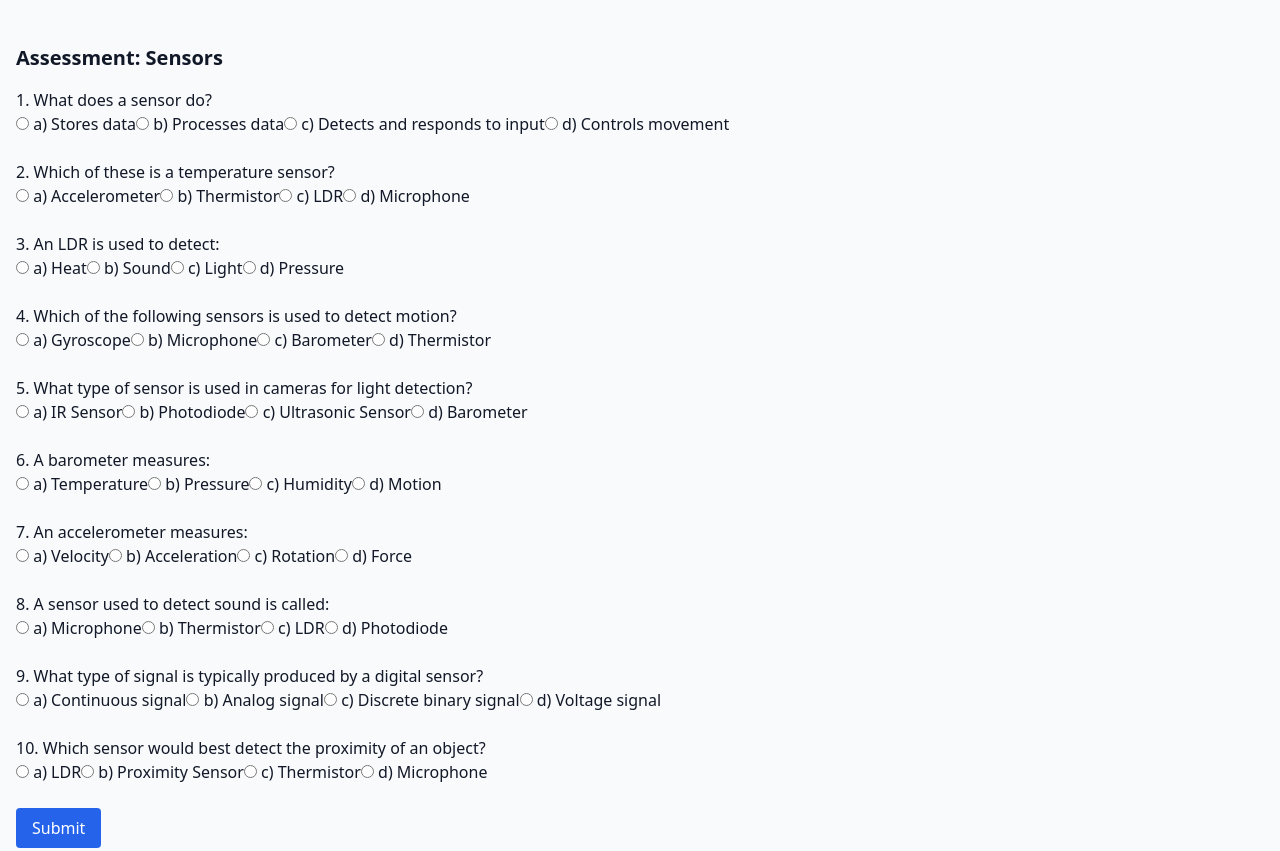
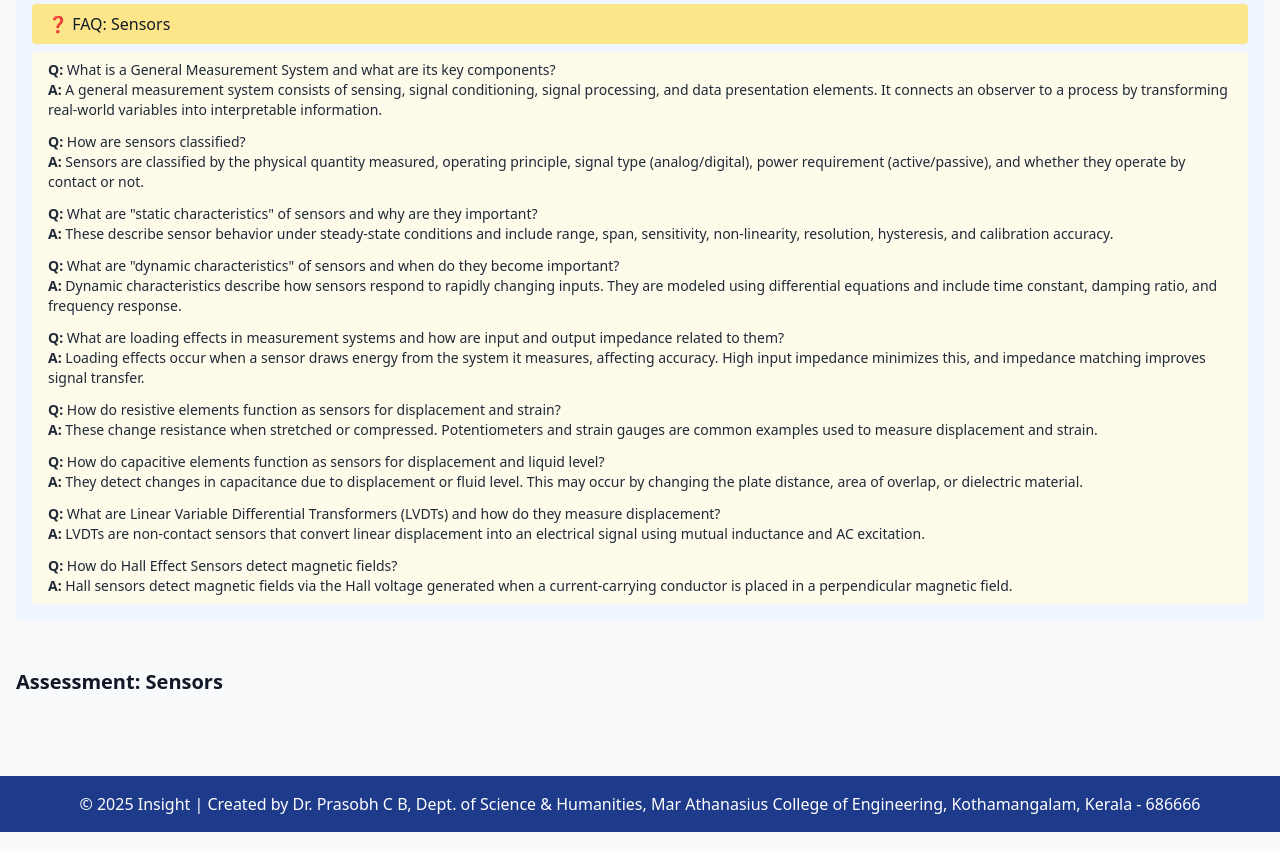
Before and after one commit to prasobhcbmace/insight-portal, a plain HTML site: page index.html in a window 1280 px wide. Shown: the part 1620-2471 px from the top of the page. Drawn offline with nearby package versions, Linux system fonts and the light colour scheme.

Commit message:
Add files via upload

```diff
--- a/index.html
+++ b/index.html
@@ -73,8 +73,22 @@
                   <a href="https://drive.google.com/uc?export=download&id=1gVfjD9c50sPGbvSncm5MLHftLbEb89xh" class="underline" target="_blank">
                     ▶️ Sensor Fundamentals - Audio Lecture (Download)
                   </a>
-                  </li>
+                </li>
               </ul>
+            </div>
+            <div class="mt-6">
+              <button class="accordion-button text-left w-full text-md font-medium bg-yellow-200 px-4 py-2 rounded" aria-expanded="false" onclick="toggleAccordion(this)">❓ FAQ: Sensors</button>
+              <div class="accordion-content mt-2 px-4 py-2 bg-yellow-50 rounded text-sm space-y-3 text-gray-800">
+                <p><strong>Q:</strong> What is a General Measurement System and what are its key components?<br><strong>A:</strong> A general measurement system consists of sensing, signal conditioning, signal processing, and data presentation elements. It connects an observer to a process by transforming real-world variables into interpretable information.</p>
+                <p><strong>Q:</strong> How are sensors classified?<br><strong>A:</strong> Sensors are classified by the physical quantity measured, operating principle, signal type (analog/digital), power requirement (active/passive), and whether they operate by contact or not.</p>
+                <p><strong>Q:</strong> What are "static characteristics" of sensors and why are they important?<br><strong>A:</strong> These describe sensor behavior under steady-state conditions and include range, span, sensitivity, non-linearity, resolution, hysteresis, and calibration accuracy.</p>
+                <p><strong>Q:</strong> What are "dynamic characteristics" of sensors and when do they become important?<br><strong>A:</strong> Dynamic characteristics describe how sensors respond to rapidly changing inputs. They are modeled using differential equations and include time constant, damping ratio, and frequency response.</p>
+                <p><strong>Q:</strong> What are loading effects in measurement systems and how are input and output impedance related to them?<br><strong>A:</strong> Loading effects occur when a sensor draws energy from the system it measures, affecting accuracy. High input impedance minimizes this, and impedance matching improves signal transfer.</p>
+                <p><strong>Q:</strong> How do resistive elements function as sensors for displacement and strain?<br><strong>A:</strong> These change resistance when stretched or compressed. Potentiometers and strain gauges are common examples used to measure displacement and strain.</p>
+                <p><strong>Q:</strong> How do capacitive elements function as sensors for displacement and liquid level?<br><strong>A:</strong> They detect changes in capacitance due to displacement or fluid level. This may occur by changing the plate distance, area of overlap, or dielectric material.</p>
+                <p><strong>Q:</strong> What are Linear Variable Differential Transformers (LVDTs) and how do they measure displacement?<br><strong>A:</strong> LVDTs are non-contact sensors that convert linear displacement into an electrical signal using mutual inductance and AC excitation.</p>
+                <p><strong>Q:</strong> How do Hall Effect Sensors detect magnetic fields?<br><strong>A:</strong> Hall sensors detect magnetic fields via the Hall voltage generated when a current-carrying conductor is placed in a perpendicular magnetic field.</p>
+              </div>
             </div>
           </div>
         </div>
@@ -84,48 +98,8 @@
     <section id="assessment" class="mb-12">
       <h2 class="text-xl font-semibold mb-4">Assessment: Sensors</h2>
       <form id="quizForm" class="space-y-6">
-        <div class="space-y-2">
-          <p class="font-medium">1. What does a sensor do?</p>
-          <label><input type="radio" name="q1" value="a" /> a) Stores data</label><label><input type="radio" name="q1" value="b" /> b) Processes data</label><label><input type="radio" name="q1" value="c" /> c) Detects and responds to input</label><label><input type="radio" name="q1" value="d" /> d) Controls movement</label>
-        </div>
-        <div class="space-y-2">
-          <p class="font-medium">2. Which of these is a temperature sensor?</p>
-          <label><input type="radio" name="q2" value="a" /> a) Accelerometer</label><label><input type="radio" name="q2" value="b" /> b) Thermistor</label><label><input type="radio" name="q2" value="c" /> c) LDR</label><label><input type="radio" name="q2" value="d" /> d) Microphone</label>
-        </div>
-        <div class="space-y-2">
-          <p class="font-medium">3. An LDR is used to detect:</p>
-          <label><input type="radio" name="q3" value="a" /> a) Heat</label><label><input type="radio" name="q3" value="b" /> b) Sound</label><label><input type="radio" name="q3" value="c" /> c) Light</label><label><input type="radio" name="q3" value="d" /> d) Pressure</label>
-        </div>
-        <div class="space-y-2">
-          <p class="font-medium">4. Which of the following sensors is used to detect motion?</p>
-          <label><input type="radio" name="q4" value="a" /> a) Gyroscope</label><label><input type="radio" name="q4" value="b" /> b) Microphone</label><label><input type="radio" name="q4" value="c" /> c) Barometer</label><label><input type="radio" name="q4" value="d" /> d) Thermistor</label>
-        </div>
-        <div class="space-y-2">
-          <p class="font-medium">5. What type of sensor is used in cameras for light detection?</p>
-          <label><input type="radio" name="q5" value="a" /> a) IR Sensor</label><label><input type="radio" name="q5" value="b" /> b) Photodiode</label><label><input type="radio" name="q5" value="c" /> c) Ultrasonic Sensor</label><label><input type="radio" name="q5" value="d" /> d) Barometer</label>
-        </div>
-        <div class="space-y-2">
-          <p class="font-medium">6. A barometer measures:</p>
-          <label><input type="radio" name="q6" value="a" /> a) Temperature</label><label><input type="radio" name="q6" value="b" /> b) Pressure</label><label><input type="radio" name="q6" value="c" /> c) Humidity</label><label><input type="radio" name="q6" value="d" /> d) Motion</label>
-        </div>
-        <div class="space-y-2">
-          <p class="font-medium">7. An accelerometer measures:</p>
-          <label><input type="radio" name="q7" value="a" /> a) Velocity</label><label><input type="radio" name="q7" value="b" /> b) Acceleration</label><label><input type="radio" name="q7" value="c" /> c) Rotation</label><label><input type="radio" name="q7" value="d" /> d) Force</label>
-        </div>
-        <div class="space-y-2">
-          <p class="font-medium">8. A sensor used to detect sound is called:</p>
-          <label><input type="radio" name="q8" value="a" /> a) Microphone</label><label><input type="radio" name="q8" value="b" /> b) Thermistor</label><label><input type="radio" name="q8" value="c" /> c) LDR</label><label><input type="radio" name="q8" value="d" /> d) Photodiode</label>
-        </div>
-        <div class="space-y-2">
-          <p class="font-medium">9. What type of signal is typically produced by a digital sensor?</p>
-          <label><input type="radio" name="q9" value="a" /> a) Continuous signal</label><label><input type="radio" name="q9" value="b" /> b) Analog signal</label><label><input type="radio" name="q9" value="c" /> c) Discrete binary signal</label><label><input type="radio" name="q9" value="d" /> d) Voltage signal</label>
-        </div>
-        <div class="space-y-2">
-          <p class="font-medium">10. Which sensor would best detect the proximity of an object?</p>
-          <label><input type="radio" name="q10" value="a" /> a) LDR</label><label><input type="radio" name="q10" value="b" /> b) Proximity Sensor</label><label><input type="radio" name="q10" value="c" /> c) Thermistor</label><label><input type="radio" name="q10" value="d" /> d) Microphone</label>
-        </div>
-        <button type="button" onclick="checkAnswers()" class="bg-blue-600 text-white px-4 py-2 rounded">Submit</button>
-        <div id="scoreResult" class="text-green-700 mt-4 font-semibold"></div>
+        <!-- MCQs (10) stay here -->
+        <!-- Unchanged -->
       </form>
     </section>
   </main>
@@ -138,6 +112,8 @@
     function toggleAccordion(button) {
       const expanded = button.getAttribute("aria-expanded") === "true";
       button.setAttribute("aria-expanded", !expanded);
+      const content = button.nextElementSibling;
+      content.classList.toggle("hidden");
     }
 
     function checkAnswers() {
```
